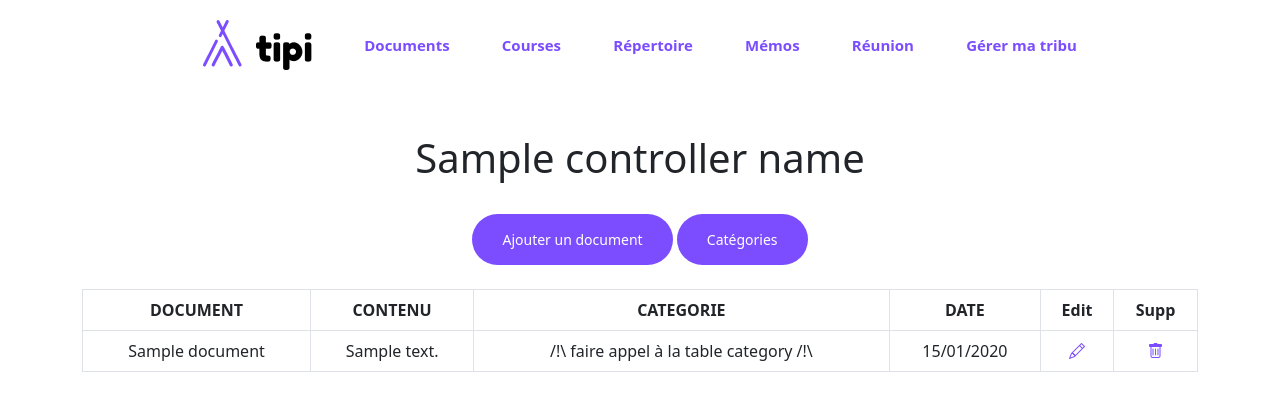
After one commit to ti-pi-wf3/ti-pi-wf3, a Symfony app: template tipi/templates/documents/documents.html.twig in a window 1280 px wide. The commit adds this page. Shown: the top 411 px of the page. Run offline with Twig, Linux system fonts and the light colour scheme; the template is opened without the code that fills it: most values are stand-ins (such as "Sample title", 1, 10 or a date in 2020); some libraries are stand-ins or nearby versions.

Commit message:
View/Add/Edit DOC OK (reste ViewOne)

```diff
--- a/tipi/src/Form/DocumentAddType.php
+++ b/tipi/src/Form/DocumentAddType.php
@@ -15,7 +15,7 @@ class DocumentAddType extends AbstractType
     public function buildForm(FormBuilderInterface $builder, array $options)
     {
         $builder
-            ->add('date')
+//            ->add('date')
 //            ->add('fileTitle')
             ->add('titleDocument', TextType::class, [
                 'label' => 'Nom du document'
--- a/tipi/templates/base_admin.html.twig
+++ b/tipi/templates/base_admin.html.twig
@@ -25,7 +25,7 @@
 
                         <a href="{{ path('user') }}"><img src="assets\logosmall.png" alt="Tipi logo"></a>
 
-                        <a href="" class="menu">Documents</a>
+                        <a href="{{ path('viewDocuments') }}" class="menu">Documents</a>
 
                         <a href="" class="menu">Courses</a>
 
--- a/tipi/templates/documents/categoryDocumentAdd.html.twig
+++ b/tipi/templates/documents/categoryDocumentAdd.html.twig
@@ -25,7 +25,7 @@
     <div class="container">
         <div class="row">
 
-            <h1 class="text-center my-4">Ajouter une catégorie pour vos documents </h1>
+{#            <h1 class="text-center my-4">Ajouter une catégorie pour vos documents </h1>#}
 
             {{ form_start(formCategoryDocumentAdd) }}
 {#            {{ form_start(formCategoryDocumentAdd, {'attr': {'class': 'col-md-7 mx-auto'} }) }}#}
--- /dev/null
+++ b/tipi/templates/documents/documents.html.twig
@@ -0,0 +1,51 @@
+{% extends 'base_admin.html.twig' %}
+
+{% block title %}DOCUMENTS | Vos documents{% endblock %}
+
+{% block body %}
+
+     <h1 class="text-center pb-4">{{ controller_name }}</h1>
+
+    {% for message in app.flashes("success") %}
+        <div class="col-md-4 mx-auto alert alert-primary text-center p-2">
+            {{ message }}
+        </div>
+    {% endfor %}
+
+    <div class="text-center pb-4">
+        <a href="{{ path('documentAdd') }}"><input type="button" class="button" value="Ajouter un document"></a>
+        <a href="{{ path('viewCategoryDocument') }}"><input type="button" class="button" value="Catégories"></a>
+    </div>
+
+
+    <table class="table table-bordered text-center">
+
+        <tr>
+{#            {% for data in colonnes %}#}
+{#                {% if data != 'id' %}#}
+{#                    #}{# <th>{{ data }}</th> #}
+{#                {% endif %}#}
+{#            {% endfor %}#}
+            <th>DOCUMENT</th>
+            <th>CONTENU</th>
+            <th>CATEGORIE</th>
+            <th>DATE</th>
+            <th>Edit</th>
+            <th>Supp</th>
+        </tr>
+
+        {% for key, data in Documents %}
+            <tr>
+                <td>{{ data.titleDocument }}</td>
+                <td>{{ data.description}}</td>
+{#                TODO : faire appel à la table category#}
+                <td>/!\ faire appel à la table category /!\</td>
+                <td>{{data.date|date('d/m/Y')}}</td>
+                <td><a class="iconLink" href="{{ path('documentEdit' , {'id' : data.id }) }}"><i class="bi bi-pencil mx-2"></i></a></td>
+                <td><a class="iconLink" href="{{ path('documentDelete' , {'id' : data.id }) }}"><i class="bi bi-trash"></i></a></td>
+            </tr>
+        {% endfor %}
+
+    </table>
+
+{% endblock %}
--- a/tipi/templates/user/index.html.twig
+++ b/tipi/templates/user/index.html.twig
@@ -14,7 +14,7 @@
         </div>
     </div>
     <div class="d-flex flex-wrap justify-content-center">
-        <a href="" class="col-4 mb-3 me-3 btn widgetV">
+        <a href="{{ path('viewDocuments') }}" class="col-4 mb-3 me-3 btn widgetV">
             <h5 class="mt-3 fw-bold">Documents</h5>
             <p>Lorem ipsum dolor sit amet, consectetur adipiscing elit, sed do eiusmod tempo </p>
             <h1><i class="bi bi-file-earmark-richtext"></i></h1>
```
Also changed, not shown: tipi/src/Controller/DocumentsController.php (+49 -8 lines), tipi/templates/documents/categoryDocument.html.twig (+9 -3 lines), tipi/templates/documents/documentAdd.html.twig (+19 -5 lines), tipi/templates/documents/documentView.html.twig (added, +27 -0 lines).
